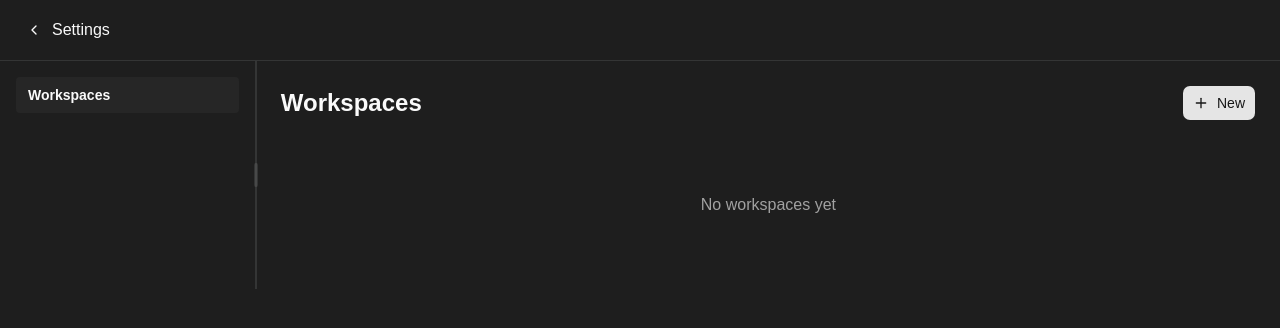
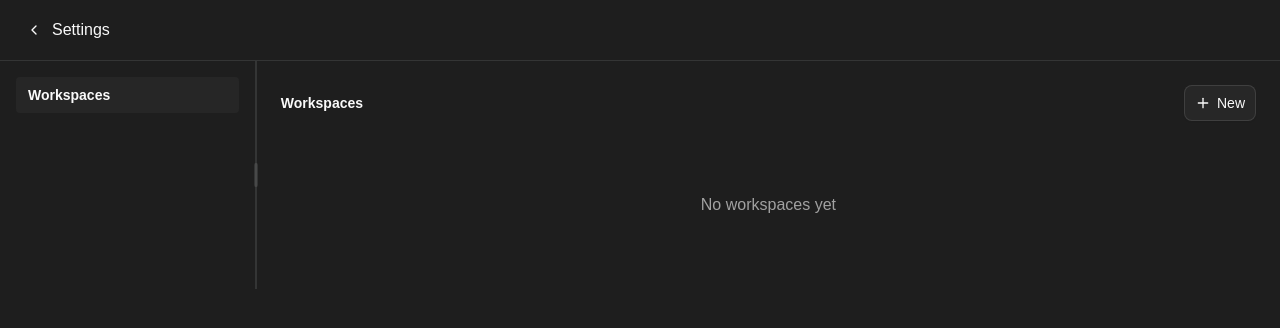
Before and after one commit to hintdesk/nodecompose, a React (Vite) app: page /#/settings in a window 1280 px wide. Shown: the top 328 px of the page. Built offline with nearby package versions, Linux system fonts and the light colour scheme.

Commit message:
Add Workspaces

```diff
--- a/src/components/layout/settings/Workspaces.tsx
+++ b/src/components/layout/settings/Workspaces.tsx
@@ -1,20 +1,12 @@
+import './Workspaces.css'
+import { AlertDialog, AlertDialogAction, AlertDialogCancel, AlertDialogContent, AlertDialogDescription, AlertDialogFooter, AlertDialogTitle, } from '@/components/ui/alert-dialog'
+import { Button } from '@/components/ui/button'
+import { Plus } from 'lucide-react'
 import { useState, useEffect } from 'react'
+import { workspaceService } from '@/services/workspace.service'
 import type { Workspace } from '@/entities/Workspace'
-import { workspaceService } from '@/services/workspace.service'
-import { Button } from '@/components/ui/button'
-import {
-  AlertDialog,
-  AlertDialogAction,
-  AlertDialogCancel,
-  AlertDialogContent,
-  AlertDialogDescription,
-  AlertDialogFooter,
-  AlertDialogTitle,
-} from '@/components/ui/alert-dialog'
-import { Plus } from 'lucide-react'
+import WorkspaceForm from './WorkspaceForm'
 import WorkspaceList from './WorkspaceList'
-import WorkspaceForm from './WorkspaceForm'
-import './Workspaces.css'
 
 type ViewMode = 'list' | 'create' | 'edit'
 
@@ -85,8 +77,8 @@ export default function Workspaces({ onWorkspaceListChange }: WorkspacesProps) {
       {viewMode === 'list' && (
         <div className="space-y-6">
           <div className="flex items-center justify-between">
-            <h2 className="text-2xl font-bold">Workspaces</h2>
-            <Button onClick={handleNew} className="gap-2">
+            <h2 className="text-sm font-bold">Workspaces</h2>
+            <Button onClick={handleNew} variant="outline">
               <Plus className="h-4 w-4" />
               New
             </Button>
```
